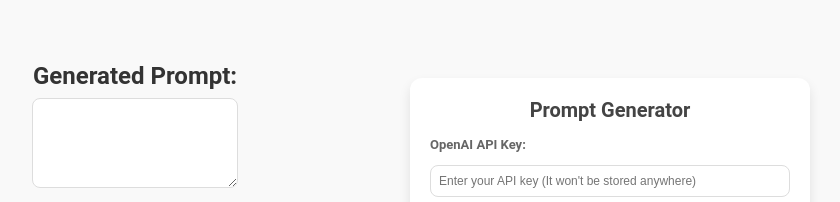
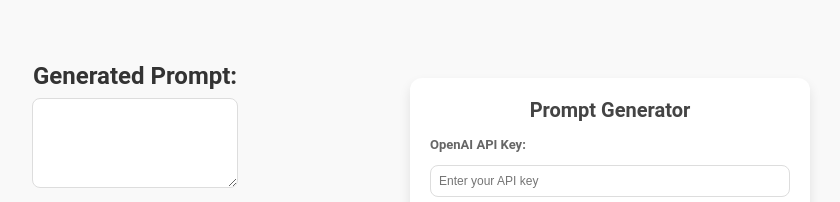
Before and after one commit to Numeral2/Document_generator, a plain HTML site: page index.html in a window 1280 px wide. Shown: the top 202 px of the page, without its empty margins (30-870 px from the left). Drawn offline with Linux system fonts and the light colour scheme.

Commit message:
Update index.html

```diff
--- a/index.html
+++ b/index.html
@@ -11,7 +11,7 @@
         <h1>Prompt Generator</h1>
         <form id="prompt-form">
             <label for="apiKey">OpenAI API Key:</label>
-            <input type="password" id="apiKey" placeholder="Enter your API key (It won't be stored anywhere)" required>
+            <input type="password" id="apiKey" placeholder="Enter your API key" required>
 
             <label for="userInput">Enter Prompt:</label>
             <textarea id="userInput" placeholder="Enter your task description..." required></textarea>
@@ -33,6 +33,7 @@
             </div>
         </div>
 
+        <!-- Email Collection Form -->
         <div class="email-collection">
             <h2>Stay Updated!</h2>
             <p>For new free stuff, leave your email, and we’ll notify you:</p>
```
